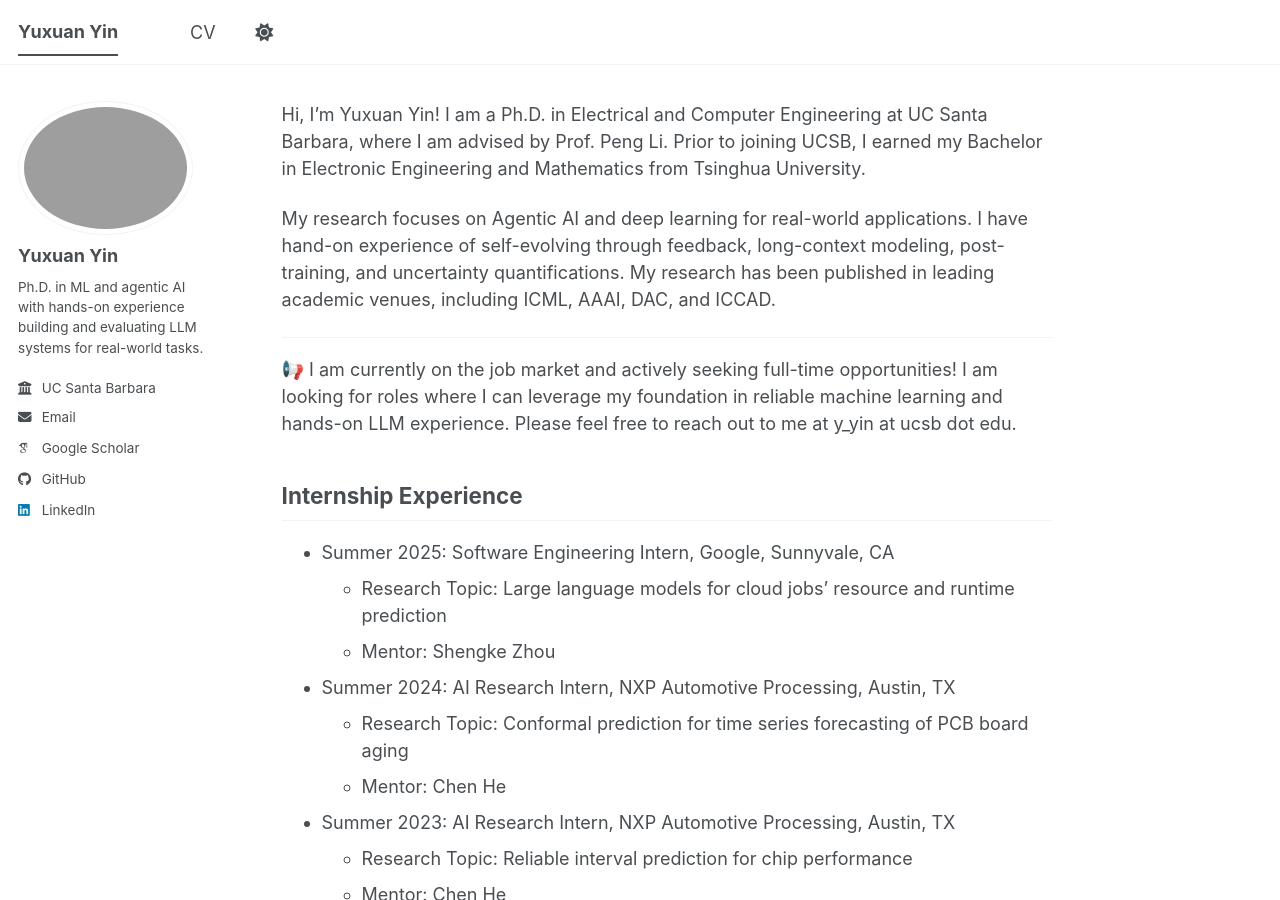
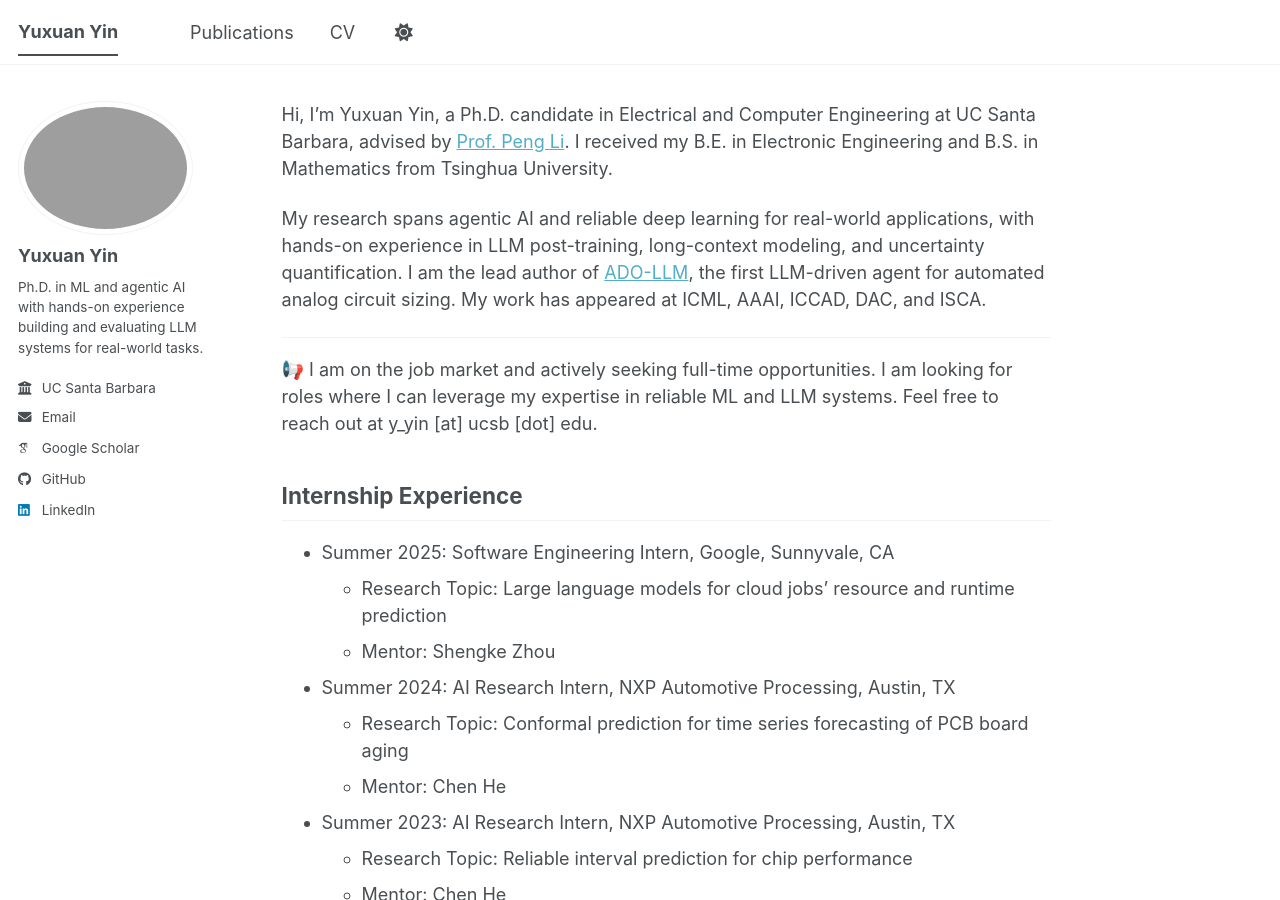
Before and after one commit to reminiscenty/reminiscenty.github.io, a Jekyll site: the page built from _pages/about.md, in a window 1280 px wide and 900 px high. Built offline with Jekyll 4.4.1, drawn with Linux system fonts in a browser that asks for light colours; some web fonts are replaced; a script bundle is joined from its source files by our own code; library files that are not in the unit come from our copies.

Commit message:
commit pics and about.md

```diff
--- a/_data/navigation.yml
+++ b/_data/navigation.yml
@@ -8,8 +8,8 @@
 #      Markdown formatted page while the second is generated using JSON.
 
 main:
-  # - title: "Publications"
-  #   url: /publications/
+  - title: "Publications"
+    url: /publications/
 
 
   - title: "CV"
--- a/_pages/about.md
+++ b/_pages/about.md
@@ -10,13 +10,12 @@ redirect_from:
 {% include base_path %}
 
 
-Hi, I'm Yuxuan Yin! I am a Ph.D. in Electrical and Computer Engineering at UC Santa Barbara, where I am advised by Prof. Peng Li. Prior to joining UCSB, I earned my Bachelor in Electronic Engineering and Mathematics from Tsinghua University.
+Hi, I'm Yuxuan Yin, a Ph.D. candidate in Electrical and Computer Engineering at UC Santa Barbara, advised by [Prof. Peng Li](https://scholar.google.com/citations?user=QYQUS7gAAAAJ&hl=en&authuser=2). I received my B.E. in Electronic Engineering and B.S. in Mathematics from Tsinghua University.
 
-My research focuses on Agentic AI and deep learning for real-world applications. I have hand-on experience of self-evolving through feedback, long-context modeling, post-training, and uncertainty quantifications. My research has been published in leading academic venues, including ICML, AAAI, DAC, and ICCAD.
-
+My research spans agentic AI and reliable deep learning for real-world applications, with hands-on experience in LLM post-training, long-context modeling, and uncertainty quantification. I am the lead author of [ADO-LLM](https://dl.acm.org/doi/abs/10.1145/3676536.3676816), the first LLM-driven agent for automated analog circuit sizing. My work has appeared at ICML, AAAI, ICCAD, DAC, and ISCA.
 
 ---
-📢 I am currently on the job market and actively seeking full-time opportunities! I am looking for roles where I can leverage my foundation in reliable machine learning and hands-on LLM experience. Please feel free to reach out to me at y_yin at ucsb dot edu.
+📢 I am on the job market and actively seeking full-time opportunities. I am looking for roles where I can leverage my expertise in reliable ML and LLM systems. Feel free to reach out at y_yin [at] ucsb [dot] edu.
 
 
 ## Internship Experience
@@ -39,8 +38,8 @@ My research focuses on Agentic AI and deep learning for real-world applications.
   {% if post.category == "manuscripts" %}
 <div style="display: flex; gap: 1em; margin-bottom: 1.5em; align-items: flex-start;">
   <img src="{% if post.header.teaser %}{{ post.header.teaser | prepend: '/images/' | prepend: base_path }}{% else %}{{ '/images/profile.png' | prepend: base_path }}{% endif %}" alt="" style="width: 240px; height: 240px; object-fit: cover; flex-shrink: 0; border-radius: 4px;">
-  <div>
-    <strong>{% if post.link %}<a href="{{ post.link }}">{{ post.title }}</a>{% else %}{{ post.title }}{% endif %}</strong><br>
+  <div style="font-size: 0.9em;">
+    <strong>{{ post.title }}</strong><br>
     {{ post.citation }}{% if post.link %} <a href="{{ post.link }}">[paper]</a>{% endif %}
   </div>
 </div>
@@ -53,8 +52,8 @@ My research focuses on Agentic AI and deep learning for real-world applications.
   {% if post.category == "conferences" %}
 <div style="display: flex; gap: 1em; margin-bottom: 1.5em; align-items: flex-start;">
   <img src="{% if post.header.teaser %}{{ post.header.teaser | prepend: '/images/' | prepend: base_path }}{% else %}{{ '/images/profile.png' | prepend: base_path }}{% endif %}" alt="" style="width: 240px; height: 240px; object-fit: cover; flex-shrink: 0; border-radius: 4px;">
-  <div>
-    <strong>{% if post.link %}<a href="{{ post.link }}">{{ post.title }}</a>{% else %}{{ post.title }}{% endif %}</strong><br>
+  <div style="font-size: 0.9em;">
+    <strong>{{ post.title }}</strong><br>
     {{ post.citation }}{% if post.link %} <a href="{{ post.link }}">[paper]</a>{% endif %}
   </div>
 </div>
```
Also changed, not shown: _pages/publications.html (+27 -20 lines), images/pub-aaai-2024.png, images/pub-arxiv-llm-cloud.png, images/pub-arxiv-ssl-debiased.png, images/pub-dac-2024.png, images/pub-date-2024.png, images/pub-iccad-2024.png, images/pub-icml-2024.png, images/pub-imwut-2021.png, images/pub-isca-2025.png, images/pub-itc-2023.png, images/pub-itc-2025.png, images/pub-vts-2025-board.png, images/pub-vts-2025-wafer.png, 1 other file.
